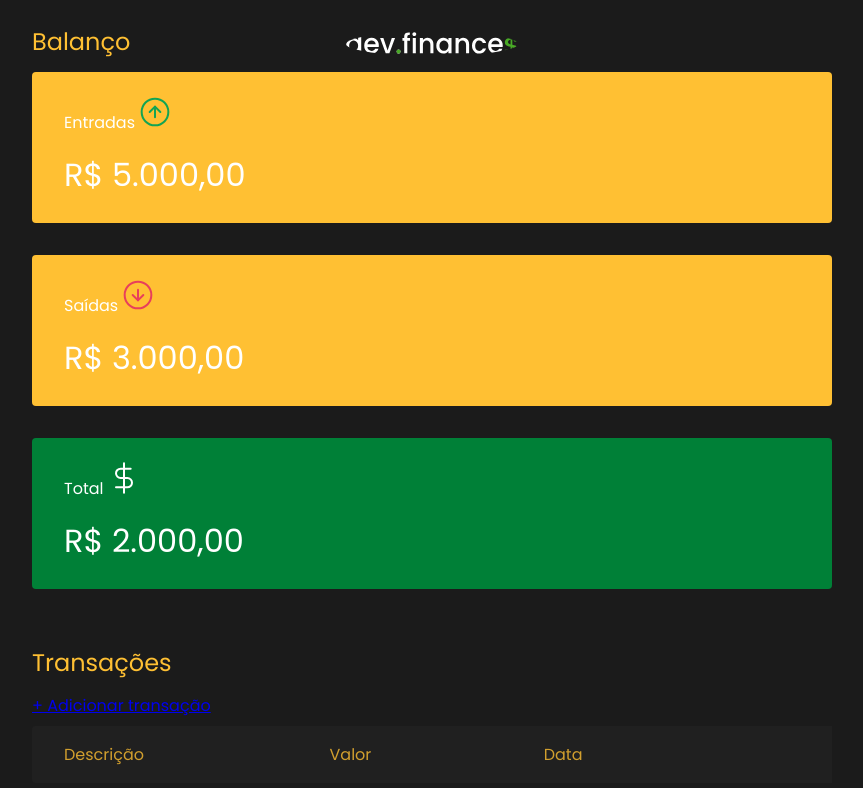
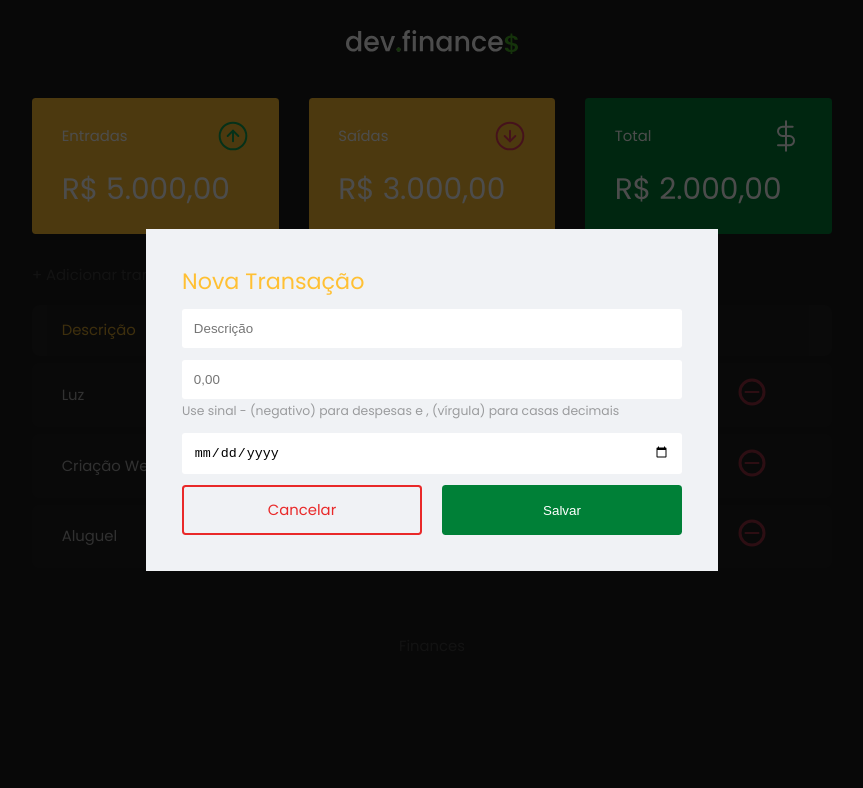
Before and after one commit to luiz123o/finances, a plain HTML site: page index.html in a window 1280 px wide. Both pictures are taken after a click on the link "+ Adicionar transação". Shown: the top 788 px of the page, without its empty margins (208-1071 px from the left). Drawn offline with Linux system fonts and the light colour scheme.

Commit message:
:lipstick: feat: Added styles

```diff
--- a/styles.css
+++ b/styles.css
@@ -1,7 +1,7 @@
 /*Global ===================*/
 
 :root {
-    --color-darkblue: #ffc033;
+    --color-yellow: #ffc033;
 }
 
 * {
@@ -10,10 +10,26 @@
     box-sizing: border-box;
 }
 
+html {
+    font-size: 92.75%;
+}
+
 body {
     background-color: #1b1b1b;
     color: #ffffff;
     font-family: 'Poppins', sans-serif;
+}
+
+.sr-only {
+    position: absolute;
+    width: 1px;
+    height: 1px;
+    padding: 0;
+    margin: -1px;
+    overflow: hidden;
+    clip: rect(0, 0, 0, 0);
+    white-space: nowrap;
+    border-width: 0;
 }
 
 .container {
@@ -32,20 +48,8 @@ header {
     text-align: center;
 }
 
-#globo {
-    display: flex;
-    align-items: center;
-    justify-content: center;
-    height: 10rem;
-    width: 10rem;
-    border-radius: 50%;
-    background: var(--color-darkblue);
-}
-
 #logo {
-    color: #ffffff;
-    font-weight: 100;
-    border-radius: 50%;
+    margin-bottom: 5rem;
 }
 
 
@@ -54,8 +58,50 @@ header {
 h2 {
     margin-top: 3.5rem;
     margin-bottom: 0.8rem;
-    color: var(--color-darkblue);
+    color: var(--color-yellow);
     font-weight: normal;
+}
+
+
+/*Links anda Buttons ==========*/
+
+a {
+    color: #3f3f3f;
+    text-decoration: none;
+}
+
+a:hover {
+    color: #5f5f5f;
+}
+
+button {
+    width: 100%;
+    height: 50px;
+    color: white;
+    background: #008037;
+    border: none;
+    padding: 0;
+    border-radius: .25rem;
+    cursor: pointer;
+}
+
+button:hover {
+    opacity: .9;
+}
+
+.button.new {
+    display: inline-block;
+    margin-bottom: .8rem;
+}
+
+.button.cancel {
+    color: #e92929;
+    border: 2px #e92929 solid;
+    border-radius: 0.25rem;
+    height: 50px;
+    display: flex;
+    align-items: center;
+    justify-content: center;
 }
 
 
@@ -66,7 +112,7 @@ h2 {
 }
 
 #balance h2 {
-    color: var(--color-darkblue);
+    color: var(--color-yellow);
     margin-top: 0;
 }
 
@@ -74,7 +120,7 @@ h2 {
 /*Cards ========================*/
 
 .card {
-    background: var(--color-darkblue);
+    background: var(--color-yellow);
     padding: 1.5rem 2rem;
     border-radius: 0.25rem;
     margin-bottom: 2rem;
@@ -83,6 +129,9 @@ h2 {
 .card h3 {
     font-weight: normal;
     font-size: 1rem;
+    display: flex;
+    align-items: center;
+    justify-content: space-between;
 }
 
 .card p {
@@ -99,36 +148,48 @@ h2 {
 /*Table =======================*/
 
 #data-table {
-    width: 100%;
     border-spacing: 0 0.5rem;
     font-weight: normal;
+    width: 100%;
+}
+
+#transaction {
+    display: block;
+    width: 100%;
+    overflow-x: auto;
 }
 
 table thead tr th:first-child,
-table thead tr td:first-child {
-    border-radius: 0.25rem 0 0 0.25rem;
+table tbody tr td:first-child {
+    border-radius: 0.5rem 0 0 0.5rem;
+}
+
+table thead tr th:last-child,
+table tbody tr td:last-child {
+    border-radius: 0 0.5rem 0.5rem 0;
 }
 
 table thead tr th {
     background: #222222;
-    color: var(--color-darkblue);
+    color: var(--color-yellow);
     opacity: 0.8;
     font-weight: normal;
     padding: 1rem 2rem;
     text-align: left;
 }
 
-table tbody td {
+table tbody tr {
     background: #222222;
     opacity: 0.6;
+}
+
+table tbody td {
     padding: 1rem 2rem;
     text-align: left;
 }
 
-td.description {
-    color: #ffc033;
-    opacity: 0.8;
-    font-weight: normal;
+table tbody tr:hover {
+    opacity: 1;
 }
 
 td.income {
@@ -139,8 +200,68 @@ td.expense {
     color: #e92929;
 }
 
-table tbody tr:hover {
-    opacity: 1 !important;
+
+/*Modal ======================*/
+
+.modal-overlay {
+    width: 100%;
+    height: 100%;
+    background-color: rgba(0, 0, 0, 0.7);
+    position: fixed;
+    top: 0;
+    display: flex;
+    align-items: center;
+    justify-content: center;
+    opacity: 0;
+    visibility: hidden;
+    color: #1b1b1b;
+}
+
+.modal-overlay.active {
+    opacity: 1;
+    visibility: visible;
+}
+
+.modal {
+    background: #f0f2f5;
+    padding: 2.4rem;
+}
+
+
+/*Form =======================*/
+
+#form {
+    max-width: 500px;
+}
+
+#form h2 {
+    margin-top: 0;
+}
+
+#form form input {
+    border: none;
+    border-radius: .2rem;
+    padding: 0.8rem;
+    width: 100%;
+}
+
+.input-group {
+    margin-top: 0.8rem;
+}
+
+.input-group small {
+    opacity: .4;
+}
+
+.input-group.actions {
+    display: flex;
+    justify-content: space-between;
+    align-items: center;
+}
+
+.input-group.actions .button,
+.input-group.actions button {
+    width: 48%;
 }
 
 
@@ -151,3 +272,17 @@ footer {
     padding: 4rem 0 2rem;
     color: #3f3f3f;
 }
+
+
+/*Responsive ======================*/
+
+@media(min-width: 800px) {
+    html {
+        font-size: 87, 5%;
+    }
+    #balance {
+        display: grid;
+        grid-template-columns: repeat(3, 1fr);
+        gap: 2rem;
+    }
+}
```
